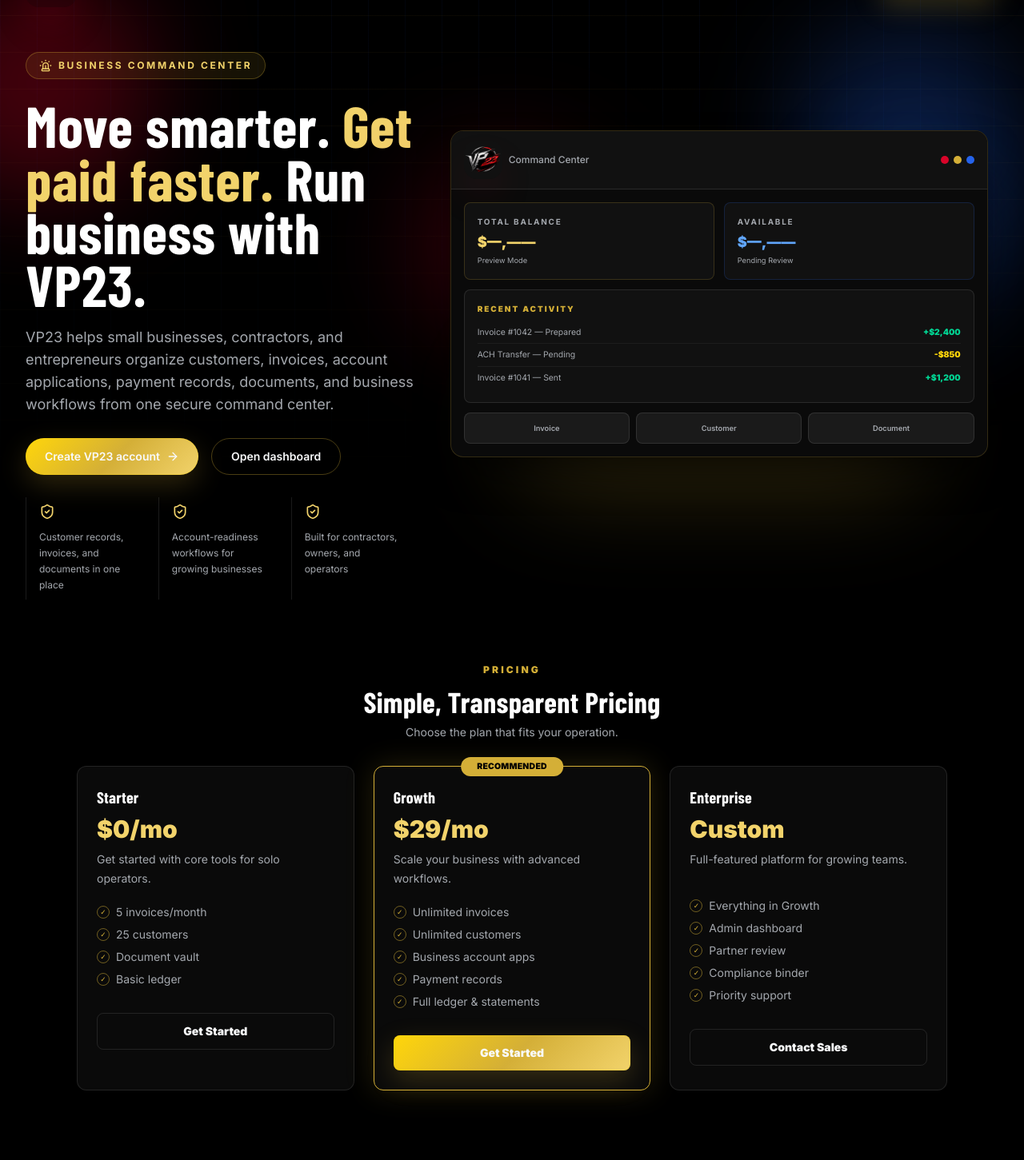
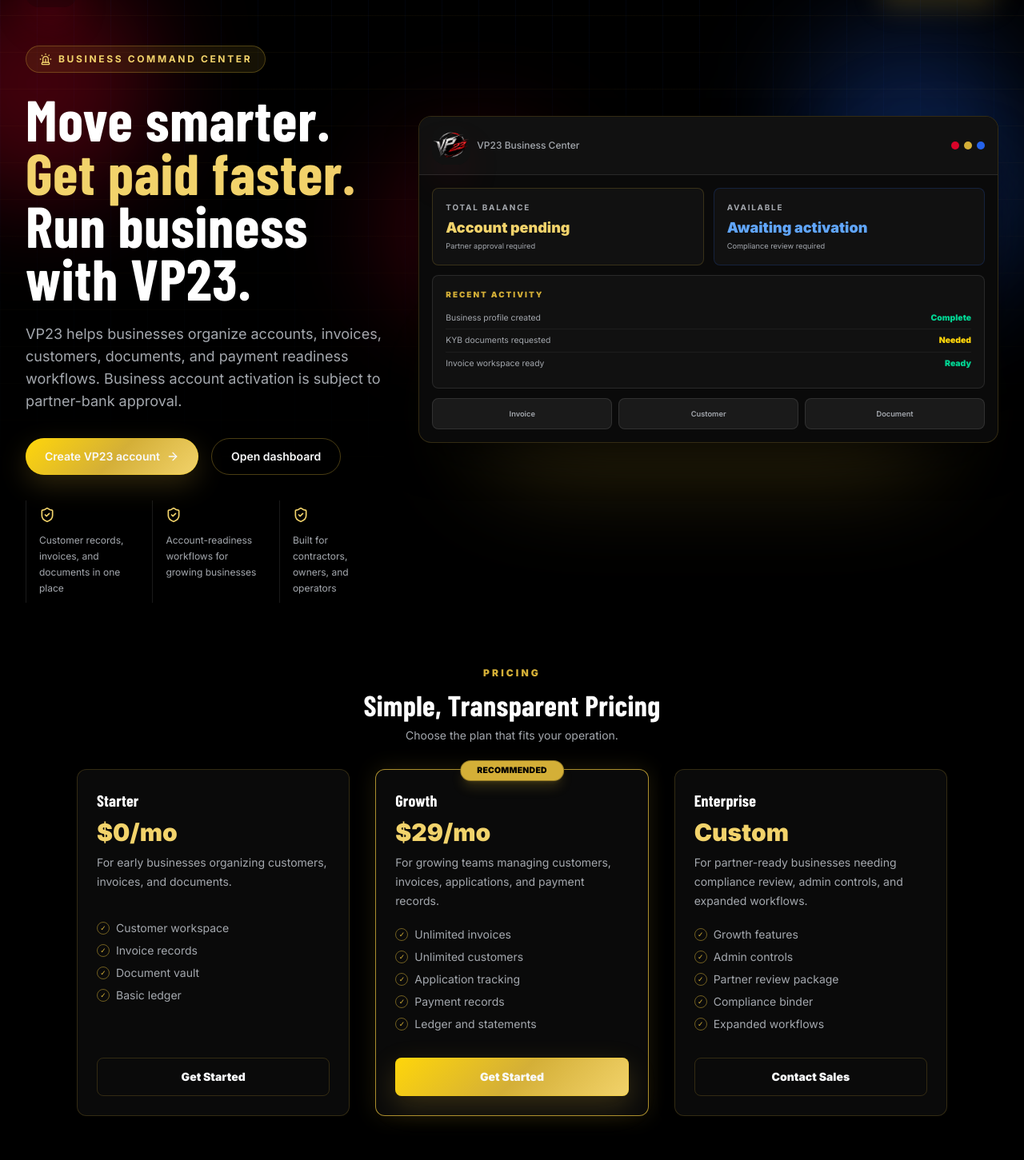
Before and after one commit to nofameorg-byte/orivoo-ai, a Next.js app: page / in a window 1280 px wide. Shown: the part 119-1570 px from the top of the page at 80% size. Built offline with nearby package versions, Linux system fonts and the light colour scheme; no server answers.

Commit message:
Make homepage pricing and hero production-ready
Co-authored-by: nofameorg-byte <nofameorg-byte@users.noreply.github.com>

```diff
--- a/app/page.tsx
+++ b/app/page.tsx
@@ -41,33 +41,33 @@ const pricingTiers = [
   {
     name: "Starter",
     price: "$0/mo",
-    body: "Get started with core tools for solo operators.",
-    features: ["5 invoices/month", "25 customers", "Document vault", "Basic ledger"],
+    body: "For early businesses organizing customers, invoices, and documents.",
+    features: ["Customer workspace", "Invoice records", "Document vault", "Basic ledger"],
     recommended: false,
   },
   {
     name: "Growth",
     price: "$29/mo",
-    body: "Scale your business with advanced workflows.",
+    body: "For growing teams managing customers, invoices, applications, and payment records.",
     features: [
       "Unlimited invoices",
       "Unlimited customers",
-      "Business account apps",
+      "Application tracking",
       "Payment records",
-      "Full ledger & statements",
+      "Ledger and statements",
     ],
     recommended: true,
   },
   {
     name: "Enterprise",
     price: "Custom",
-    body: "Full-featured platform for growing teams.",
+    body: "For partner-ready businesses needing compliance review, admin controls, and expanded workflows.",
     features: [
-      "Everything in Growth",
-      "Admin dashboard",
-      "Partner review",
+      "Growth features",
+      "Admin controls",
+      "Partner review package",
       "Compliance binder",
-      "Priority support",
+      "Expanded workflows",
     ],
     recommended: false,
   },
@@ -131,23 +131,23 @@ export default function LandingPage() {
         </div>
       </header>
 
-      <section className="relative z-10 mx-auto grid w-full max-w-7xl items-center gap-8 px-6 pb-12 pt-8 lg:grid-cols-[0.82fr_1.18fr] lg:px-8 lg:pb-16 lg:pt-10">
+      <section className="relative z-10 mx-auto grid w-full max-w-7xl items-center gap-7 px-6 pb-10 pt-8 lg:grid-cols-[0.78fr_1.22fr] lg:px-8 lg:pb-14 lg:pt-8">
         <div>
           <div className="mb-6 inline-flex items-center gap-2 rounded-full border border-gold/30 bg-gold/10 px-4 py-2 text-xs font-bold uppercase tracking-[0.22em] text-gold-bright">
             <Siren className="size-4" aria-hidden />
             Business Command Center
           </div>
-          <h1 className="max-w-[34rem] text-5xl font-black leading-[0.92] tracking-tight text-white sm:text-6xl lg:text-7xl">
+          <h1 className="max-w-[31rem] text-5xl font-black leading-[0.92] tracking-tight text-white sm:text-6xl lg:text-7xl">
             Move smarter.{" "}
             <span className="text-gold-bright">Get paid faster.</span> Run
             business with VP23.
           </h1>
-          <p className="mt-5 max-w-xl text-base leading-7 text-muted sm:text-lg">
-            VP23 helps small businesses, contractors, and entrepreneurs organize
-            customers, invoices, account applications, payment records,
-            documents, and business workflows from one secure command center.
+          <p className="mt-6 max-w-xl text-base leading-7 text-muted sm:text-lg">
+            VP23 helps businesses organize accounts, invoices, customers,
+            documents, and payment readiness workflows. Business account
+            activation is subject to partner-bank approval.
           </p>
-          <div className="mt-7 flex flex-col gap-4 sm:flex-row">
+          <div className="mt-8 flex flex-col gap-4 sm:flex-row">
             <Link
               href="/signup"
               className="gold-cta group inline-flex items-center justify-center gap-2 rounded-full px-6 py-3 text-sm font-semibold text-black transition hover:scale-[1.02]"
@@ -162,7 +162,7 @@ export default function LandingPage() {
               Open dashboard
             </Link>
           </div>
-          <div className="mt-7 grid gap-3 sm:grid-cols-3">
+          <div className="mt-8 grid gap-3 sm:grid-cols-3">
             {valueProps.map((item) => (
               <div
                 key={item}
@@ -175,7 +175,7 @@ export default function LandingPage() {
           </div>
         </div>
 
-        <div className="relative mx-auto w-full max-w-2xl lg:-mt-20">
+        <div className="relative mx-auto w-full max-w-[46rem] lg:-mt-28">
           <div className="absolute -left-10 top-8 h-56 w-56 rounded-full bg-metal-red/25 blur-3xl" />
           <div className="absolute inset-x-20 -bottom-8 h-36 rounded-full bg-gold/25 blur-3xl" />
           <div className="absolute -right-10 top-8 h-56 w-56 rounded-full bg-electric-blue/20 blur-3xl" />
@@ -184,7 +184,7 @@ export default function LandingPage() {
               <div className="flex items-center gap-2">
                 <VP23Logo href="/" size="sm" showText={false} />
                 <span className="text-xs font-medium text-muted">
-                  Command Center
+                  VP23 Business Center
                 </span>
               </div>
               <div className="flex gap-1.5">
@@ -200,15 +200,15 @@ export default function LandingPage() {
                   <p className="mb-1 text-[0.62rem] font-bold uppercase tracking-[0.18em] text-muted">
                     Total Balance
                   </p>
-                  <p className="text-lg font-black text-gold-bright">$—,——</p>
-                  <p className="mt-0.5 text-[0.58rem] text-muted">Preview Mode</p>
+                  <p className="text-lg font-black text-gold-bright">Account pending</p>
+                  <p className="mt-0.5 text-[0.58rem] text-muted">Partner approval required</p>
                 </div>
                 <div className="rounded-lg border border-electric-blue/20 bg-[#111111] p-4">
                   <p className="mb-1 text-[0.62rem] font-bold uppercase tracking-[0.18em] text-muted">
                     Available
                   </p>
-                  <p className="text-lg font-black text-electric-blue-bright">$—,——</p>
-                  <p className="mt-0.5 text-[0.58rem] text-muted">Pending Review</p>
+                  <p className="text-lg font-black text-electric-blue-bright">Awaiting activation</p>
+                  <p className="mt-0.5 text-[0.58rem] text-muted">Compliance review required</p>
                 </div>
               </div>
 
@@ -217,9 +217,9 @@ export default function LandingPage() {
                   Recent Activity
                 </p>
                 {[
-                  ["Invoice #1042 — Prepared", "+$2,400", "text-emerald-400"],
-                  ["ACH Transfer — Pending", "-$850", "text-vp-yellow"],
-                  ["Invoice #1041 — Sent", "+$1,200", "text-emerald-400"],
+                  ["Business profile created", "Complete", "text-emerald-400"],
+                  ["KYB documents requested", "Needed", "text-vp-yellow"],
+                  ["Invoice workspace ready", "Ready", "text-emerald-400"],
                 ].map(([label, amount, color]) => (
                   <div
                     key={label}
@@ -252,7 +252,7 @@ export default function LandingPage() {
 
       <section
         id="pricing"
-        className="relative z-10 mx-auto w-full max-w-6xl px-6 pb-16 pt-4 lg:px-8"
+        className="relative z-10 mx-auto w-full max-w-6xl px-6 pb-16 pt-6 lg:px-8"
       >
         <div className="mb-8 text-center">
           <p className="text-xs font-black uppercase tracking-[0.26em] text-gold">
@@ -265,18 +265,18 @@ export default function LandingPage() {
             Choose the plan that fits your operation.
           </p>
         </div>
-        <div className="grid gap-6 md:grid-cols-3">
+        <div className="grid items-stretch gap-8 md:grid-cols-3">
           {pricingTiers.map((tier) => (
             <article
               key={tier.name}
-              className={`relative rounded-xl border bg-[#0a0a0a] p-6 ${
+              className={`relative flex h-full min-h-[27rem] flex-col rounded-xl border bg-[#0a0a0a] p-6 ${
                 tier.recommended
-                  ? "border-gold shadow-[0_0_36px_rgba(212,175,55,0.18)]"
-                  : "border-white/10"
+                  ? "border-gold/80 shadow-[0_0_28px_rgba(212,175,55,0.14)]"
+                  : "border-gold/20 shadow-[0_0_20px_rgba(0,0,0,0.28)]"
               }`}
             >
               {tier.recommended ? (
-                <div className="absolute -top-3 left-1/2 -translate-x-1/2 rounded-full bg-gold px-5 py-1 text-[0.65rem] font-black uppercase tracking-wide text-black">
+                <div className="absolute -top-3 left-1/2 z-10 -translate-x-1/2 rounded-full border border-black/30 bg-gold px-5 py-1 text-[0.65rem] font-black uppercase tracking-wide text-black shadow-lg shadow-gold/20">
                   Recommended
                 </div>
               ) : null}
@@ -284,10 +284,10 @@ export default function LandingPage() {
               <p className="mt-2 text-3xl font-black text-gold-bright">
                 {tier.price}
               </p>
-              <p className="mt-2 min-h-10 text-sm leading-6 text-muted">
+              <p className="mt-2 min-h-16 text-sm leading-6 text-muted">
                 {tier.body}
               </p>
-              <ul className="mt-5 space-y-2 text-sm text-muted">
+              <ul className="mt-5 flex-1 space-y-2 text-sm text-muted">
                 {tier.features.map((feature) => (
                   <li key={feature} className="flex items-center gap-2">
                     <span className="flex size-4 items-center justify-center rounded-full border border-gold/50 text-[0.55rem] text-gold">
@@ -299,10 +299,10 @@ export default function LandingPage() {
               </ul>
               <Link
                 href="/signup"
-                className={`mt-8 flex justify-center rounded-lg px-4 py-3 text-sm font-black ${
+                className={`mt-8 flex h-12 items-center justify-center rounded-lg px-4 text-sm font-black ${
                   tier.recommended
                     ? "gold-cta text-black"
-                    : "border border-white/10 text-white hover:border-gold/40"
+                    : "border border-gold/20 text-white hover:border-gold/50 hover:bg-gold/10"
                 }`}
               >
                 {tier.name === "Enterprise" ? "Contact Sales" : "Get Started"}
```
